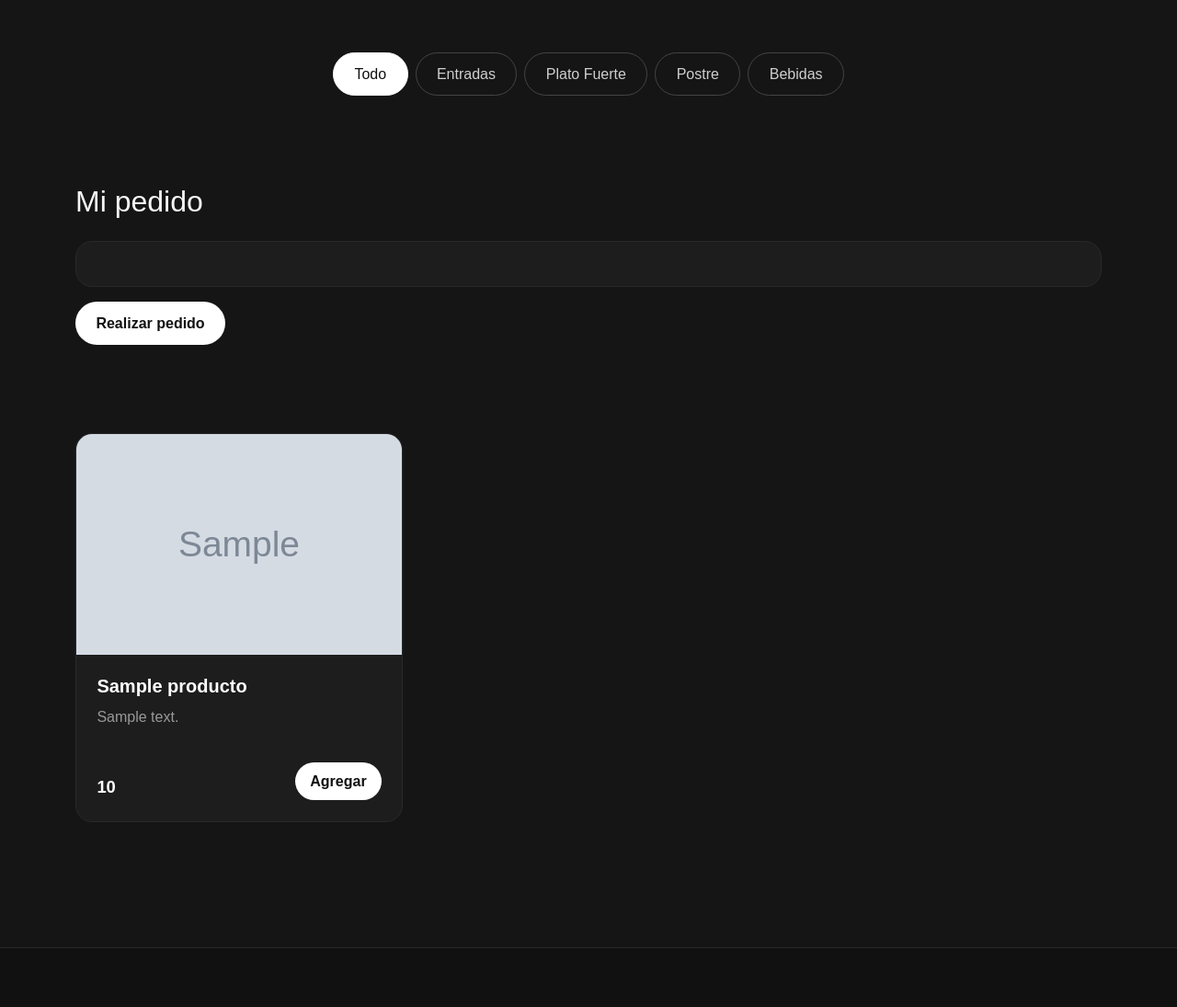
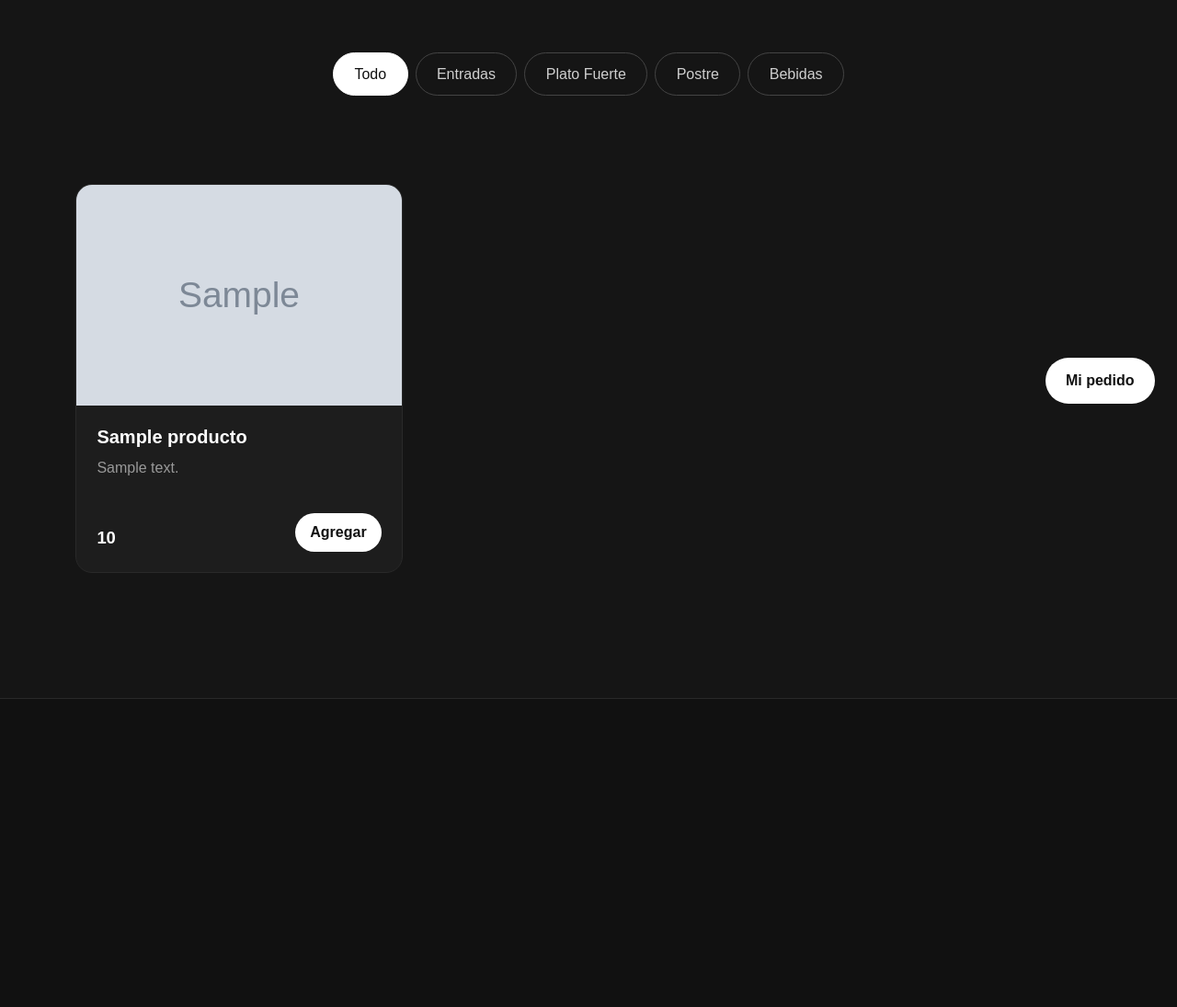
Before and after one commit to DeveloperJuano/PJF, a PHP site: template app/views/menu/index.php in a window 1280 px wide. Shown: the part 337-1432 px from the top of the page at 92% size. After the commit the page ends 1097 px from the top, so only its background shows below. Run offline with PHP 8.4, Linux system fonts and the light colour scheme; the template is opened without the code that fills it: most values are stand-ins (such as "Sample title", 1, 10 or a date in 2020); grey boxes marked "Sample" are stand-in pictures.

Commit message:
agregue panel flotante para pedido

```diff
--- a/app/views/menu/index.php
+++ b/app/views/menu/index.php
@@ -122,23 +122,30 @@
 
         </section>
 
-        <!-- Pedido -->
-        <section class="py-5 ">
-            <div
-                class="container"
-            >
+        <!-- BOTÓN PEDIDO -->
+        <button type="button" id="abrirPedido">
+            Mi pedido
+        </button>
+
+        <!-- PANEL PEDIDO -->
+        <aside id="panelPedido">
+
+            <div class="pedido-header">
                 <h2>Mi pedido</h2>
-                <div id="pedido">
 
-                </div>
-
-                <button type="button" id="realizarPedido" class="btn btn-primary mt-3">
-                    Realizar pedido
+                <button type="button" id="cerrarPedido">
+                    ×
                 </button>
             </div>
 
+            <div id="pedido">
+            </div>
 
-        </section>
+            <button type="button" id="realizarPedido">
+                Realizar pedido
+            </button>
+
+        </aside>
 
         <!-- PLATOS -->
         <section class="py-5">
--- a/public/css/style.css
+++ b/public/css/style.css
@@ -314,3 +314,106 @@ footer {
     }
 
 }
+
+
+/* =========================================================
+   PANEL PEDIDO
+========================================================= */
+
+#abrirPedido {
+    position: fixed;
+    right: 1.5rem;
+    bottom: 1.5rem;
+
+    padding: 0.8rem 1.4rem;
+
+    border: none;
+    border-radius: 50px;
+
+    background-color: #ffffff;
+    color: #111111;
+
+    font-weight: 600;
+
+    cursor: pointer;
+    z-index: 1000;
+
+    transition: 0.2s;
+}
+
+#abrirPedido:hover {
+    background-color: #dddddd;
+    transform: scale(1.04);
+}
+
+#panelPedido {
+    position: fixed;
+    top: 0;
+    right: 0;
+
+    width: 380px;
+    height: 100vh;
+
+    padding: 1.5rem;
+
+    background-color: #151515;
+    border-left: 1px solid #292929;
+
+    z-index: 1100;
+
+    transform: translateX(100%);
+    transition: transform 0.3s ease;
+
+    overflow-y: auto;
+}
+
+#panelPedido.abierto {
+    transform: translateX(0);
+}
+
+/* ENCABEZADO */
+
+.pedido-header {
+    display: flex;
+    align-items: center;
+    justify-content: space-between;
+
+    margin-bottom: 1.5rem;
+}
+
+.pedido-header h2 {
+    margin: 0;
+}
+
+#cerrarPedido {
+    border: none;
+    background: none;
+
+    color: #ffffff;
+    font-size: 2rem;
+
+    cursor: pointer;
+}
+
+/* BOTÓN REALIZAR */
+
+#realizarPedido {
+    width: 100%;
+
+    margin-top: 1rem;
+    padding: 0.7rem;
+
+    border: none;
+    border-radius: 50px;
+
+    background-color: #ffffff;
+    color: #111111;
+
+    font-weight: 600;
+
+    transition: 0.2s;
+}
+
+#realizarPedido:hover {
+    background-color: #dddddd;
+}
--- a/public/js/menu.js
+++ b/public/js/menu.js
@@ -1,38 +1,33 @@
 console.log("conectadoo")
 
+// ==================================================================================================================
+//CONTANTES/VARIABLES
+// ==================================================================================================================
 // categorias
 const botonesCategoria = document.querySelectorAll('[data-filtro]');
 const tarjetas = document.querySelectorAll('[data-categoria]');
 // ==================================================================================================================
 
-/*
-agregar producto
-*/
+
+//agregar producto
 //nombre
 const botonesAgregar = document.querySelectorAll('[data-agregar]');
 const pedido = []
 
 const contenedorPedido = document.querySelector('#pedido');
 const botonRealizarPedido = document.querySelector('#realizarPedido');
+
+// PEDIDO
+const botonAbrirPedido = document.querySelector('#abrirPedido');
+const botonCerrarPedido = document.querySelector('#cerrarPedido');
+const panelPedido = document.querySelector('#panelPedido');
+
+// ==================================================================================================================
+// FUNCIONES
 // ==================================================================================================================
 
-botonRealizarPedido.addEventListener('click', function(){
-
-    if (pedido.length === 0) {
-        alert('No hay productos en el pedido.');
-        return;
-    }
-
-    alert('Pedido realizado correctamente.');
-
-});
-
-// ==================================================================================================================
-
-
-
 /*
-funcion que proporciona el pedido en forma de comanda
+proporciona el pedido en forma de comanda
 */
 
 function mostrarPedido(){
@@ -46,6 +41,7 @@ function mostrarPedido(){
     */
     pedido.forEach(function(producto, indice){
     // ==================================================================================================================
+
         // constantes y variables
         const item = document.createElement('div');
 
@@ -57,9 +53,10 @@ function mostrarPedido(){
 
         total += subtotal ;
         item.classList.add('item-pedido')
+
         // ==================================================================================================================
 
-        // botones y texto
+        // BOTONES DE TEXTO
         item.textContent = `${producto.nombre} x${producto.cantidad} = $${subtotal.toLocaleString('es-CO')}   `;
         botonEliminar.textContent ="Eliminar";
         botonMas.textContent ="+";
@@ -68,7 +65,7 @@ function mostrarPedido(){
 
         // ==================================================================================================================
         /*
-        botones de eventos para eliminar, aumentar o disminuir
+        BOTONES ELIMAR, AUMENTAR Y ELIMAR CANTIDAD
         */
 
         // eliminar
@@ -121,12 +118,29 @@ function mostrarPedido(){
 }
 
 // ==================================================================================================================
+/*
+abre y cierra el pane del pedido
+*/
 
+botonAbrirPedido.addEventListener('click', function(){
+
+    panelPedido.classList.add('abierto');
+
+});
+botonCerrarPedido.addEventListener('click', function(){
+
+    panelPedido.classList.remove('abierto');
+
+});
+
+
+
+
+// ==================================================================================================================
 
 /*
 validacion al agregar producto
 */
-
 
 botonesAgregar.forEach(function(boton){
 
@@ -158,12 +172,25 @@ botonesAgregar.forEach(function(boton){
         });
 });
 // ==================================================================================================================
+/*
+CONFIRMACION AL REALIZAR PEDIDO
+*/
+botonRealizarPedido.addEventListener('click', function(){
+
+    if (pedido.length === 0) {
+        alert('No hay productos en el pedido.');
+        return;
+    }
+
+    alert('Pedido realizado correctamente.');
+
+});
+
+// ==================================================================================================================
 
 /*
-validacion de categirias
+VALIDACION DE  CATEGORIA
 */
-
-
 
 botonesCategoria.forEach(function(boton){
     // ==================================================================================================================
```
